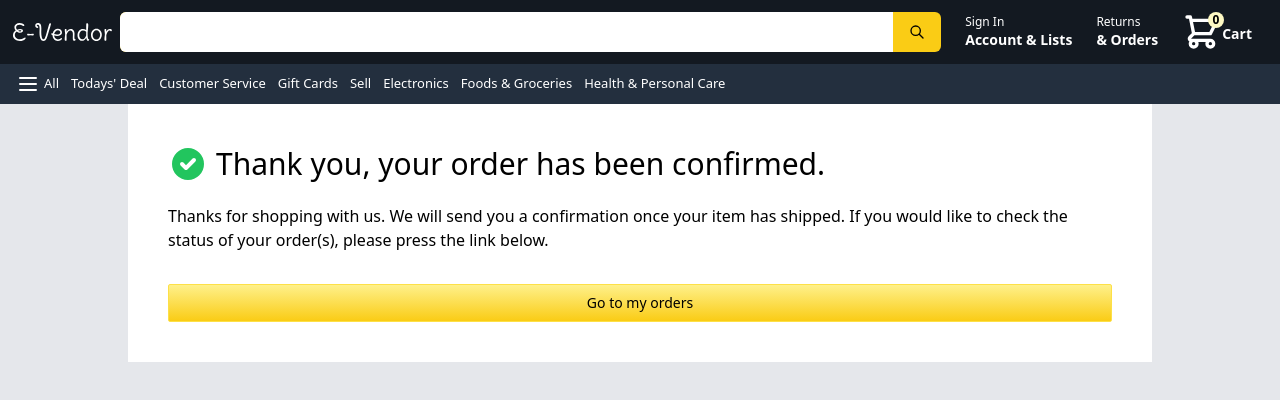
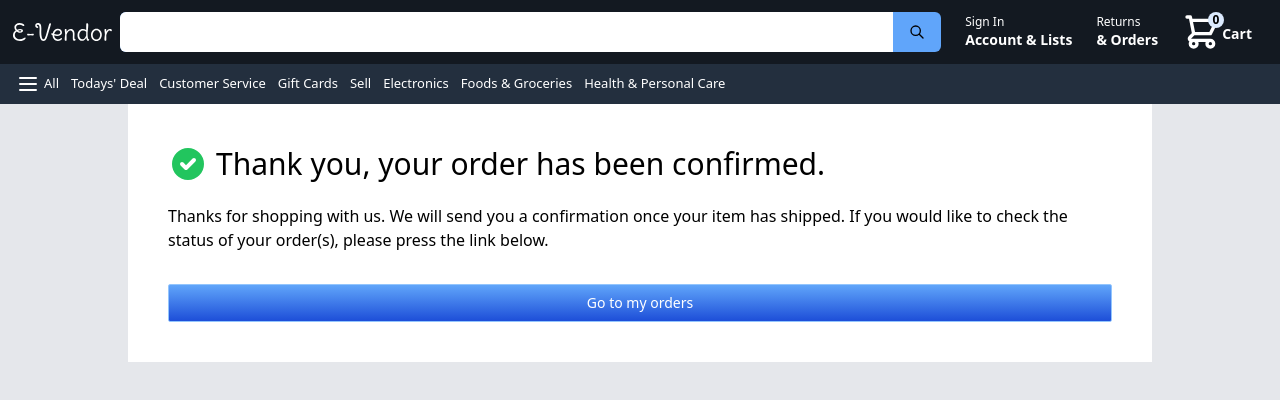
Before and after one commit to bibakroy/E-Vendor, a Next.js app: page /success in a window 1280 px wide. Shown: the top 400 px of the page. Built offline with nearby package versions, Linux system fonts and the light colour scheme; no server answers.

Commit message:
button color changed

```diff
--- a/components/CheckoutProduct.tsx
+++ b/components/CheckoutProduct.tsx
@@ -66,7 +66,7 @@ const CheckoutProduct = ({
           {Array(rating)
             .fill(1)
             .map((_, i) => (
-              <StarIcon key={i} className="h-5 text-yellow-500" />
+              <StarIcon key={i} className="h-5 text-blue-500" />
             ))}
         </div>
         <p className="text-sm my-2 line-clamp-2">{description}</p>
--- a/components/Header.tsx
+++ b/components/Header.tsx
@@ -60,7 +60,7 @@ const Header = () => {
           />
         </div>
 
-        <div className="bg-yellow-400 hover:bg-yellow-500 hidden md:flex items-center h-10 rounded-md flex-grow flex-shrink cursor-pointer">
+        <div className="bg-blue-400 hover:bg-blue-500 hidden md:flex items-center h-10 rounded-md flex-grow flex-shrink cursor-pointer">
           <input
             type="text"
             className="h-full p-2 flex-grow flex-shrink rounded-l-md focus:outline-none px-3"
@@ -84,7 +84,7 @@ const Header = () => {
             className="flex items-center link relative"
             onClick={() => router.push("/checkout")}
           >
-            <span className="absolute w-4 h-4 bg-yellow-100 top-0 right-0 md:right-7 text-center rounded-full text-black font-bold">
+            <span className="absolute w-4 h-4 bg-blue-100 top-0 right-0 md:right-7 text-center rounded-full text-black font-bold">
               {items.length}
             </span>
             <ShoppingCartIcon className="h-10" />
--- a/components/Product.tsx
+++ b/components/Product.tsx
@@ -57,7 +57,7 @@ export const Product = ({
         {Array(rating)
           .fill(1)
           .map((_, i) => (
-            <StarIcon key={i} className="h-5 text-yellow-500" />
+            <StarIcon key={i} className="h-5 text-blue-500" />
           ))}
       </div>
       <p className="text-xs my-2 line-clamp-2">{description}</p>
--- a/pages/checkout.tsx
+++ b/pages/checkout.tsx
@@ -39,12 +39,12 @@ const Checkout = () => {
       <Header />
       <main className="lg:flex max-w-screen-2xl mx-auto">
         <div className="flex-grow m-5 shadow-sm">
-          <Image
+          {/* <Image
             src="/advertisement-2.png"
             height={250}
             width={items.length === 0 ? 1500 : 1220}
             objectFit="contain"
-          />
+          /> */}
           <div className="flex flex-col p-5 space-y-10 bg-white">
             <h1 className="text-3xl border-b pb-4">
               {items.length === 0 ? "Your cart is empty" : "Shopping cart"}
--- a/styles/globals.css
+++ b/styles/globals.css
@@ -8,7 +8,7 @@
   }
 
   .button {
-    @apply p-2 text-xs md:text-sm bg-gradient-to-b from-yellow-200 to-yellow-400 border border-yellow-300 rounded-sm hover:from-yellow-300 active:outline-none active:ring-1 active:ring-yellow-500 active:from-yellow-500 active:transform active:scale-90;
+    @apply p-2 text-xs md:text-sm text-white bg-gradient-to-b from-blue-400 to-blue-700 border border-blue-300 rounded-sm hover:from-blue-800 active:outline-none active:ring-1 active:ring-blue-500 active:from-blue-500 active:transform active:scale-90;
   }
 
   .growing-hover {
```
